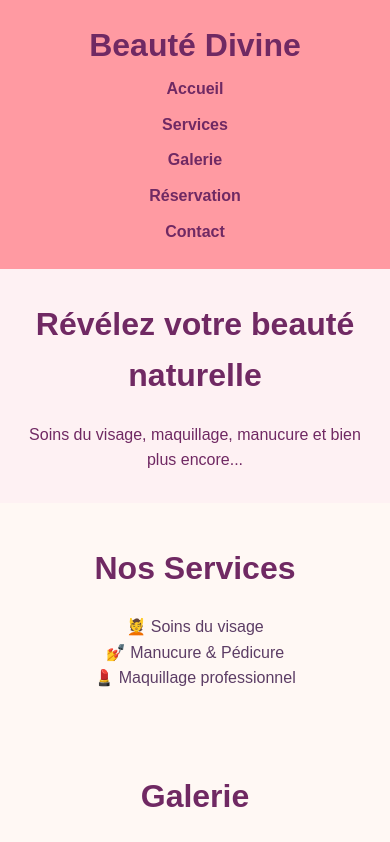
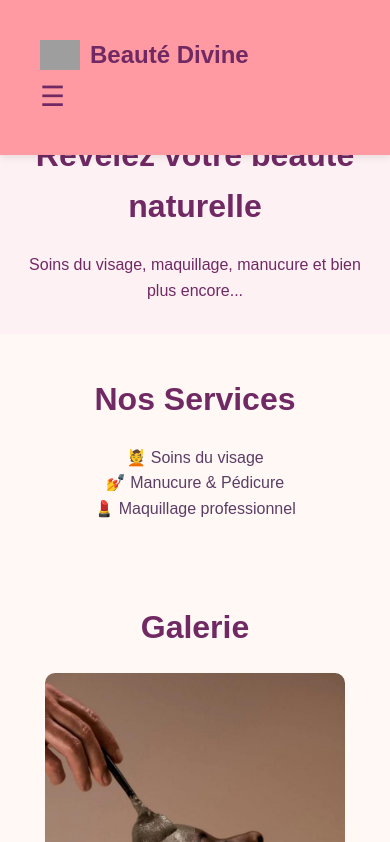
Before and after one commit to charnelledev/Glowissime, a PHP site: page / in a window 390 px wide. Shown: the top 842 px of the page. Run offline with PHP 8.4, Linux system fonts and the light colour scheme; grey boxes are pictures that could not be loaded.

Commit message:
responsive en css

```diff
--- a/index.html
+++ b/index.html
@@ -7,9 +7,16 @@
   <link rel="stylesheet" href="style.css" />
 </head>
 <body>
-  <header>
-    <h1>Beauté Divine</h1>
-    <nav>
+    <header class="navbar-fixed">
+        <div class="navbar-container">
+          <div class="logo">
+            <img src="images/logo.png" alt="Logo Beauté Divine" />
+            <span>Beauté Divine</span>
+          </div>
+       <!-- Icône menu burger -->
+    <div class="menu-toggle" id="menu-toggle">&#9776;</div>
+
+    <nav id="navbar">
       <ul>
         <li><a href="#accueil">Accueil</a></li>
         <li><a href="#services">Services</a></li>
@@ -37,9 +44,9 @@
   <section id="galerie">
     <h2>Galerie</h2>
     <div class="gallery">
-      <img src="images/photo1.jpg" alt="Soins visage" />
-      <img src="images/photo2.jpg" alt="Maquillage" />
-      <img src="images/photo3.jpg" alt="Manucure" />
+      <img src="images/téléchargement (8).jpg" alt="Soins visage" />
+      <img src="images/téléchargement (5).jpg" alt="Maquillage" />
+      <img src="images/téléchargement (6).jpg" alt="Manucure" />
     </div>
   </section>
 
--- a/script.js
+++ b/script.js
@@ -2,3 +2,6 @@ document.getElementById("booking-form").addEventListener("submit", function (e)
     e.preventDefault();
     document.getElementById("confirmation-message").classList.remove("hidden");
   });
+  document.getElementById("menu-toggle").addEventListener("click", function () {
+    document.getElementById("navbar").classList.toggle("active");
+  });
--- a/style.css
+++ b/style.css
@@ -9,7 +9,209 @@
     background: #fff8f4;
     color: #333;
     line-height: 1.6;
+    padding-top: 120px; /* adapte selon la hauteur de ton header */
   }
+  .navbar-fixed {
+    position: fixed;
+    top: 0;
+    width: 100%;
+    background-color: #ff9aa2;
+    z-index: 1000;
+    box-shadow: 0 2px 8px rgba(0, 0, 0, 0.1);
+  }
+  /* NAVBAR FIXE */
+.navbar-fixed {
+    position: fixed;
+    top: 0;
+    width: 100%;
+    background-color: #ff9aa2;
+    z-index: 1000;
+    box-shadow: 0 2px 8px rgba(0, 0, 0, 0.1);
+  }
+
+  body {
+    padding-top: 100px;
+  }
+
+  /* CONTAINER NAVBAR */
+  .navbar-container {
+    max-width: 1200px;
+    margin: 0 auto;
+    padding: 15px 20px;
+    display: flex;
+    justify-content: space-between;
+    align-items: center;
+  }
+
+  /* LOGO */
+  .logo {
+    display: flex;
+    align-items: center;
+    gap: 10px;
+  }
+  .logo img {
+    height: 40px;
+    width: 40px;
+  }
+  .logo span {
+    font-size: 1.5rem;
+    font-weight: bold;
+    color: #702963;
+  }
+
+  /* MENU */
+  nav ul {
+    display: flex;
+    list-style: none;
+    gap: 20px;
+  }
+  nav a {
+    text-decoration: none;
+    font-weight: bold;
+    color: #702963;
+    position: relative;
+    padding: 5px;
+    transition: color 0.3s ease;
+  }
+  nav a:hover {
+    color: #ffffff;
+  }
+  nav a::after {
+    content: "";
+    position: absolute;
+    bottom: 0;
+    left: 0;
+    height: 2px;
+    width: 0%;
+    background-color: #ffffff;
+    transition: width 0.3s ease;
+  }
+  nav a:hover::after {
+    width: 100%;
+  }
+
+  /* MENU BURGER : CACHÉ SUR GRAND ÉCRAN */
+  .menu-toggle {
+    display: none;
+    font-size: 28px;
+    cursor: pointer;
+    color: #702963;
+  }
+
+
+
+  /* ESPACE POUR COMPENSER LA NAVBAR FIXE */
+  body {
+      padding-top: 100px;
+    }
+
+    /* CONTAINER DE LA NAVBAR */
+    .navbar-container {
+        max-width: 1200px;
+        margin: 0 auto;
+        padding: 15px 20px;
+        display: flex;
+        justify-content: space-between;
+        align-items: center;
+    }
+
+    /* LOGO À GAUCHE */
+    .logo {
+        display: flex;
+        align-items: center;
+        gap: 10px;
+    }
+
+    .logo img {
+        height: 40px;
+        width: 40px;
+        object-fit: contain;
+    }
+
+    .logo span {
+        font-size: 1.5rem;
+        font-weight: bold;
+        color: #702963;
+    }
+
+    /* MENU À DROITE */
+    nav ul {
+        display: flex;
+        list-style: none;
+        gap: 20px;
+    }
+
+    nav a {
+        text-decoration: none;
+        font-weight: bold;
+        color: #702963;
+        position: relative;
+        padding: 5px;
+        transition: color 0.3s ease;
+    }
+    /* VERSION MOBILE */
+    @media (max-width: 768px) {
+      .menu-toggle {
+        display: block;
+      }
+
+      nav {
+        display: none;
+        width: 100%;
+      }
+
+      nav.active {
+        display: block;
+      }
+
+      nav ul {
+        flex-direction: column;
+        padding: 10px 0;
+        gap: 10px;
+        background-color: #ff9aa2;
+      }
+
+      nav ul li {
+        text-align: center;
+      }
+    }
+
+
+  /* SURVOL : SOULIGNÉ + COULEUR */
+  nav a:hover {
+    color: #ffffff;
+  }
+
+  nav a::after {
+    content: "";
+    position: absolute;
+    bottom: 0;
+    left: 0;
+    height: 2px;
+    width: 0%;
+    background-color: #ffffff;
+    transition: width 0.3s ease;
+  }
+
+  nav a:hover::after {
+    width: 100%;
+  }
+
+  /* RESPONSIVE */
+  @media (max-width: 768px) {
+    .navbar-container {
+      flex-direction: column;
+      align-items: flex-start;
+    }
+
+    nav ul {
+      flex-direction: column;
+      width: 100%;
+      padding: 10px 0;
+    }
+  }
+
+
 
   header {
     background-color: #ff9aa2;
```
Also changed, not shown: images/téléchargement (7).jpg (added), images/téléchargement (8).jpg (added), images/téléchargement (9).jpg (added).
